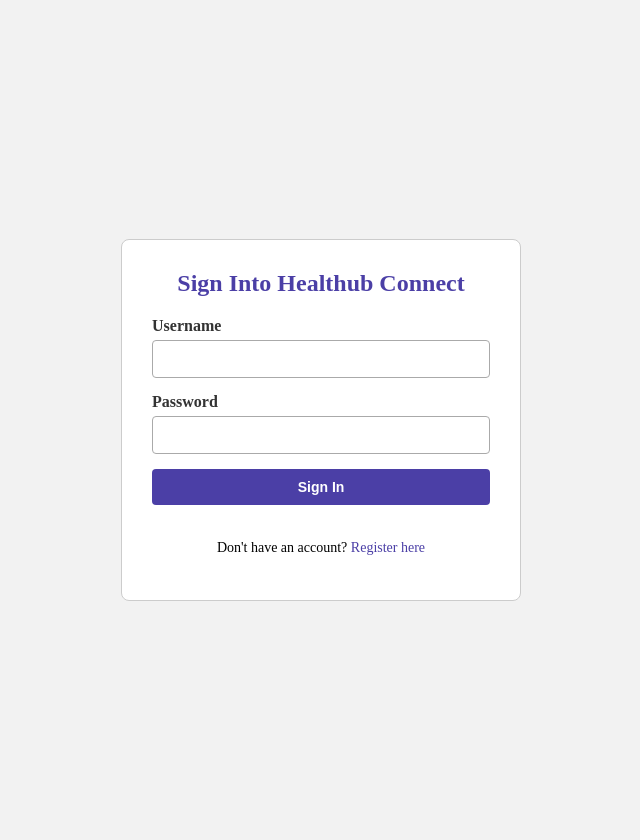
After one commit to cherrerra-mejia999/Healthhub_Connect, a PHP site: page /sigin.php in a window 1280 px wide. The commit adds this page. Shown: the whole page, without its empty margins (319-959 px from the left). Run offline with PHP 8.4, Linux system fonts and the light colour scheme.

Commit message:
Updated and added new php files

```diff
--- /dev/null
+++ b/sigin.php
@@ -0,0 +1,189 @@
+<?php
+/* signin.php
+     Handles user login
+     - Shows login form on GET
+     - Validates credentials on POST
+     - Creates session
+     - Redirects to index.php on success
+*/
+
+$error = '';
+$username = '';
+
+// Only process login if it's a POST request
+if ($_SERVER['REQUEST_METHOD'] === 'POST') {
+    include 'db_connect.php';
+
+    $username = trim($_POST['username'] ?? '');
+    $password = $_POST['password'] ?? '';
+
+    if ($username === '' || $password === '') {
+        $error = 'Please enter both username and password.';
+    } else {
+        // Query user
+        $stmt = $conn->prepare('SELECT id, username, password_hash FROM Users WHERE username = ? LIMIT 1');
+        $stmt->bind_param('s', $username);
+        $stmt->execute();
+        $result = $stmt->get_result();
+
+        if ($result->num_rows === 1) {
+            $user = $result->fetch_assoc();
+
+            // Verify password
+            if (password_verify($password, $user['password_hash'])) {
+                // Get profile info
+                $profile_stmt = $conn->prepare('SELECT first_name, last_name FROM Profiles WHERE user_id = ? LIMIT 1');
+                $profile_stmt->bind_param('i', $user['id']);
+                $profile_stmt->execute();
+                $profile_result = $profile_stmt->get_result();
+                $profile = $profile_result->fetch_assoc();
+                $profile_stmt->close();
+
+                // Start session
+                if (session_status() !== PHP_SESSION_ACTIVE) session_start();
+                session_regenerate_id(true);
+
+                $_SESSION['user_id'] = $user['id'];
+                $_SESSION['username'] = $user['username'];
+                $_SESSION['first_name'] = $profile['first_name'] ?? '';
+                $_SESSION['last_name'] = $profile['last_name'] ?? '';
+
+                // Redirect to homepage
+                header('Location: index.php');
+                exit();
+            } else {
+                $error = 'Invalid username or password.';
+            }
+        } else {
+            $error = 'Invalid username or password.';
+        }
+        $stmt->close();
+    }
+
+    $conn->close();
+}
+
+// Helper to sanitize output for HTML
+function e($v) {
+    return htmlspecialchars($v ?? '', ENT_QUOTES, 'UTF-8');
+}
+?>
+<!doctype html>
+<html>
+<head>
+    <meta charset="utf-8">
+    <meta name="viewport" content="width=device-width, initial-scale=1">
+    <title>Sign In - Healthub Connect</title>
+    <style>
+        body {
+            background: #f2f2f2;
+            margin: 0;
+            min-height: 100vh;
+            display: flex;
+            justify-content: center;
+            align-items: center;
+            padding: 20px;
+        }
+
+        .box {
+            width: 100%;
+            max-width: 400px;
+            background: #fff;
+            padding: 30px;
+            border: 1px solid #ccc;
+            border-radius: 8px;
+            box-sizing: border-box;
+        }
+
+        h2 {
+            text-align: center;
+            margin-top: 0;
+            color: #4b3fa6;
+        }
+
+        label {
+            display: block;
+            margin-bottom: 5px;
+            font-weight: 600;
+            color: #333;
+        }
+
+        input,
+        button {
+            width: 100%;
+            padding: 10px;
+            margin-bottom: 15px;
+            border-radius: 4px;
+            box-sizing: border-box;
+            font-size: 14px;
+        }
+
+        input {
+            border: 1px solid #aaa;
+        }
+
+        input:focus {
+            outline: none;
+            border-color: #4b3fa6;
+        }
+
+        button {
+            background: #4b3fa6;
+            color: #fff;
+            border: none;
+            font-weight: bold;
+            cursor: pointer;
+            transition: 0.25s ease;
+        }
+
+        button:hover {
+            background: #3a2f88;
+        }
+
+        p {
+            text-align: center;
+            font-size: 14px;
+            margin-top: 20px;
+        }
+
+        p a {
+            color: #4b3fa6;
+            text-decoration: none;
+        }
+
+        p a:hover {
+            text-decoration: underline;
+        }
+
+        .error {
+            background: #ffe6e6;
+            border: 1px solid #ff9b9b;
+            padding: 12px;
+            margin-bottom: 20px;
+            border-radius: 4px;
+            color: #c00;
+            text-align: center;
+        }
+    </style>
+</head>
+<body>
+    <div class="box">
+        <h2>Sign Into Healthub Connect</h2>
+
+        <?php if (!empty($error)): ?>
+            <div class="error"><?php echo e($error); ?></div>
+        <?php endif; ?>
+
+        <form action="signin.php" method="POST">
+            <label>Username</label>
+            <input type="text" name="username" required value="<?php echo e($username); ?>">
+
+            <label>Password</label>
+            <input type="password" name="password" required>
+
+            <button type="submit">Sign In</button>
+            <p>Don't have an account? <a href="register.php">Register here</a></p>
+        </form>
+    </div>
+</body>
+</html>
```
Also changed, not shown: db_connect.php (+7 -0 lines), index.php (+12 -6 lines), register.php (+88 -16 lines).
